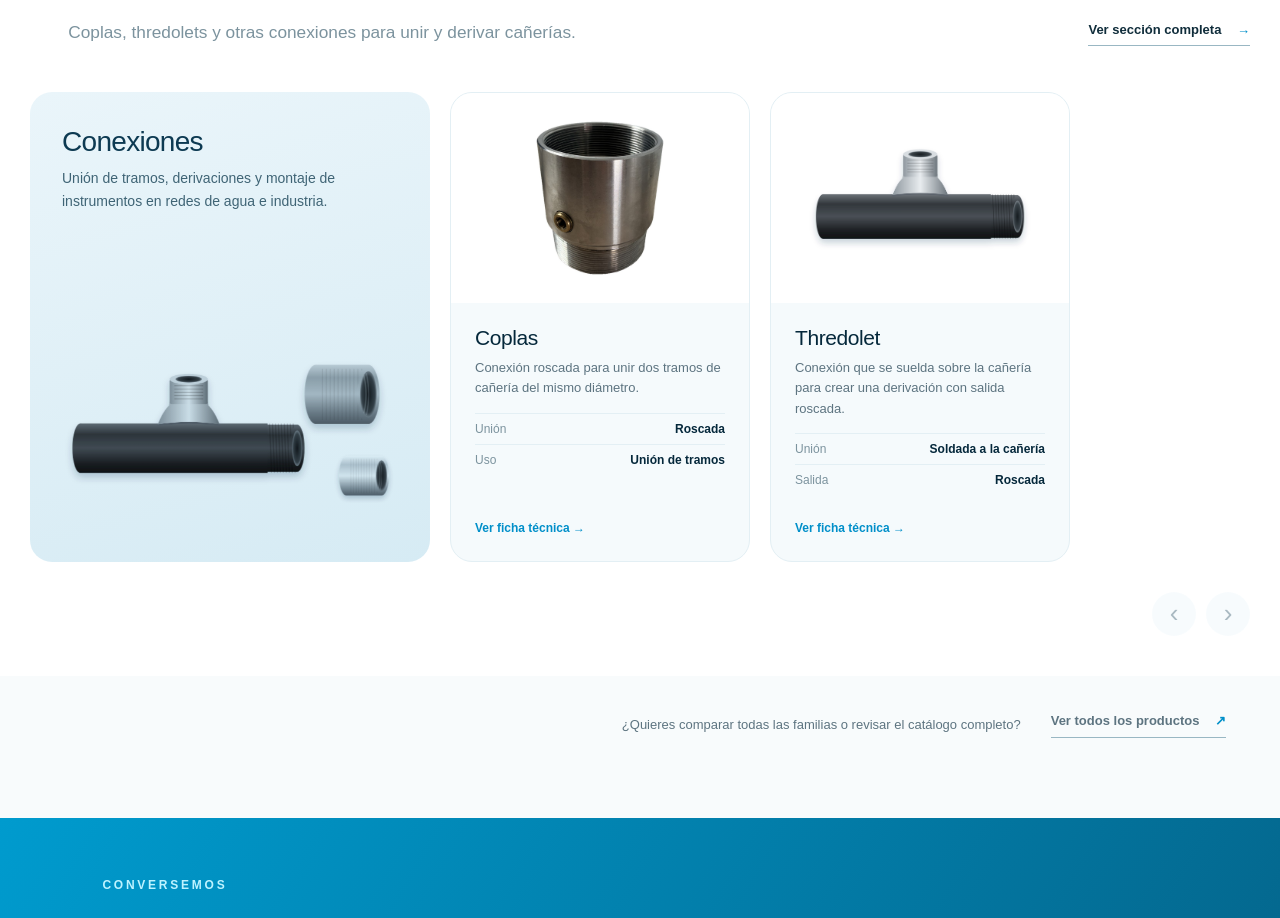
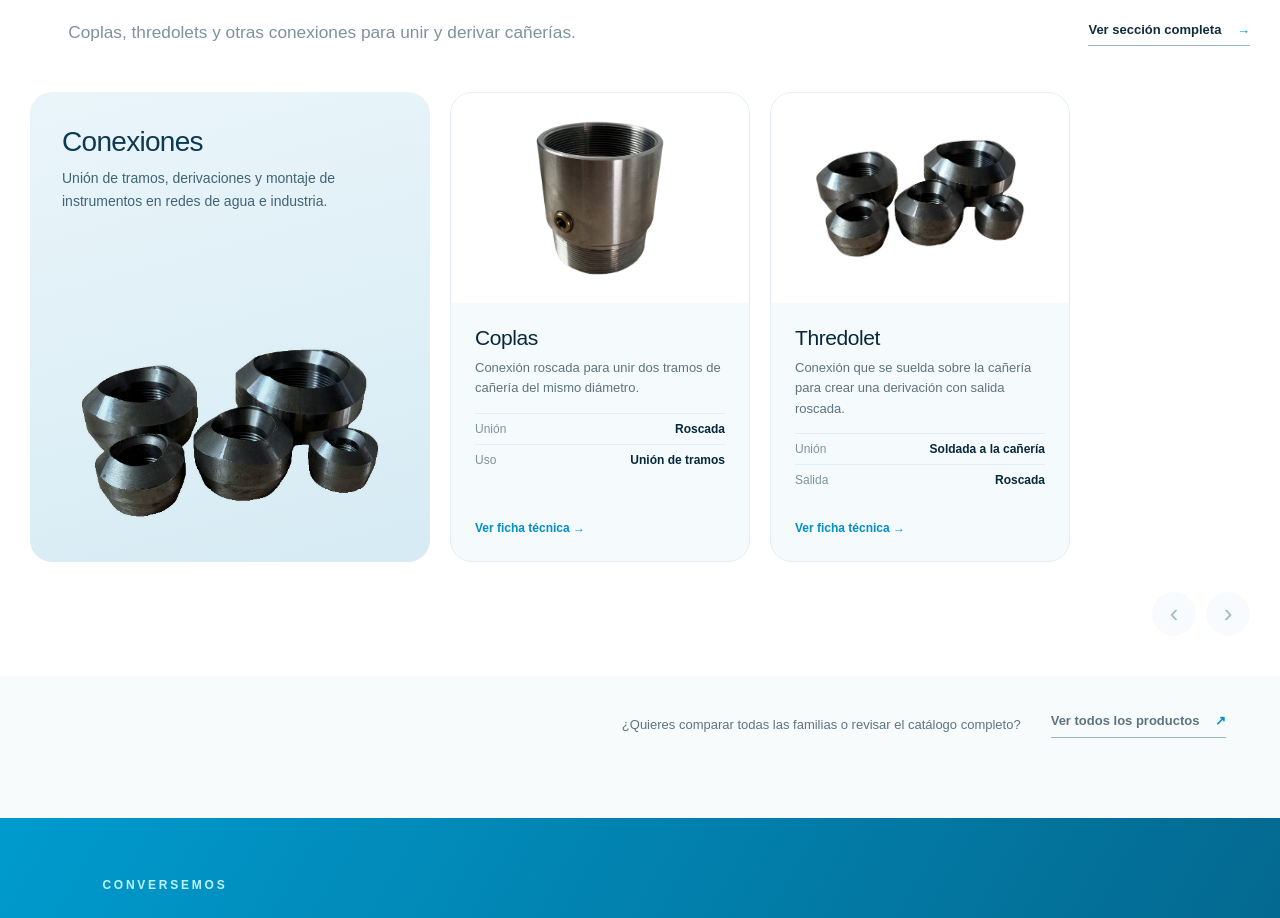
Before and after one commit to rodark99/Hidroterra-page, a Next.js app: page / in a window 1280 px wide. Shown: the part 6343-7261 px from the top of the page. Built offline with nearby package versions, Linux system fonts and the light colour scheme; no server answers.

Commit message:
Foto real de thredolets
Co-Authored-By: Claude Opus 5.5 <noreply@anthropic.com>
Claude-Session: https://claude.ai/code/session_016iLmevAzpMLamSXyWzGzGS

```diff
--- a/app/catalog-data.ts
+++ b/app/catalog-data.ts
@@ -491,7 +491,7 @@ export const productFamilies: ProductFamily[] = [
     shortTitle: "Conexiones",
     description: "Coplas, thredolets y otras conexiones para unir y derivar cañerías.",
     application: "Unión de tramos, derivaciones y montaje de instrumentos en redes de agua e industria.",
-    coverImage: "/productos/conexiones.png",
+    coverImage: "/productos/thredolet-foto.jpg",
     models: [
       {
         id: "copla",
@@ -507,7 +507,7 @@ export const productFamilies: ProductFamily[] = [
         id: "thredolet",
         name: "Thredolet",
         description: "Conexión que se suelda sobre la cañería para crear una derivación con salida roscada.",
-        image: "/productos/thredolet.png",
+        image: "/productos/thredolet-foto.jpg",
         specs: [
           { label: "Unión", value: "Soldada a la cañería" },
           { label: "Salida", value: "Roscada" },
```
Also changed, not shown: public/productos/thredolet-foto.jpg (added).
